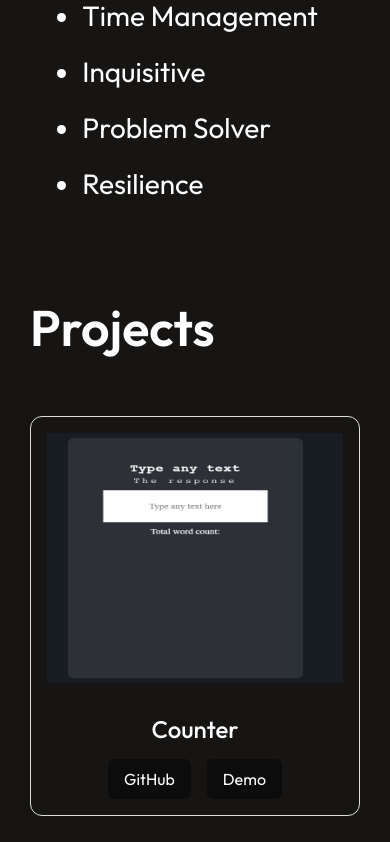
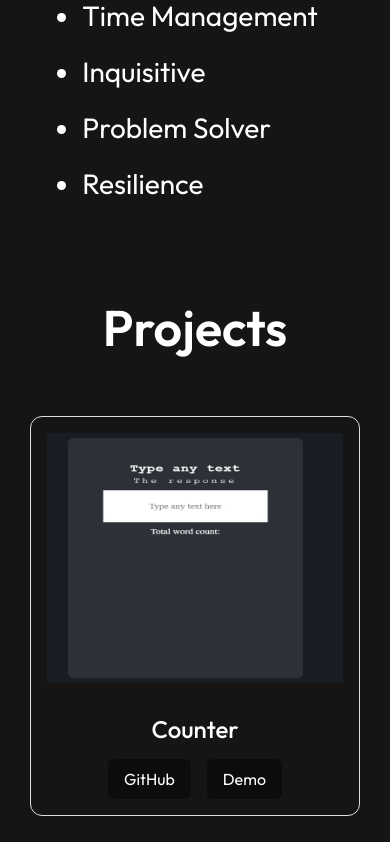
Before and after one commit to Asandile26/React-Portfolio, a React (Vite) app: page / in a window 390 px wide. Shown: the part 2593-3435 px from the top of the page. Built offline with nearby package versions, Linux system fonts and the light colour scheme.

Commit message:
Made changes to contact and project pages

```diff
--- a/src/Components/Contact/Contact.css
+++ b/src/Components/Contact/Contact.css
@@ -99,7 +99,6 @@
   .contact {
     gap: 50px;
     margin: 50px 30px;
-    align-items: start;
   }
   .contact-title h1 {
     padding: 0;
--- a/src/Components/Intro/Intro.css
+++ b/src/Components/Intro/Intro.css
@@ -21,6 +21,7 @@
   text-align: center;
   font-size: 24px;
   line-height: 40px;
+  font-weight: 400;
 }
 .intro-action {
   display: flex;
--- a/src/Components/Projects/Project.css
+++ b/src/Components/Projects/Project.css
@@ -84,7 +84,6 @@
   .my-projects {
     gap: 50px;
     margin: 50px 30px;
-    align-items: start;
   }
   .project-title h1 {
     padding: 0;
```
